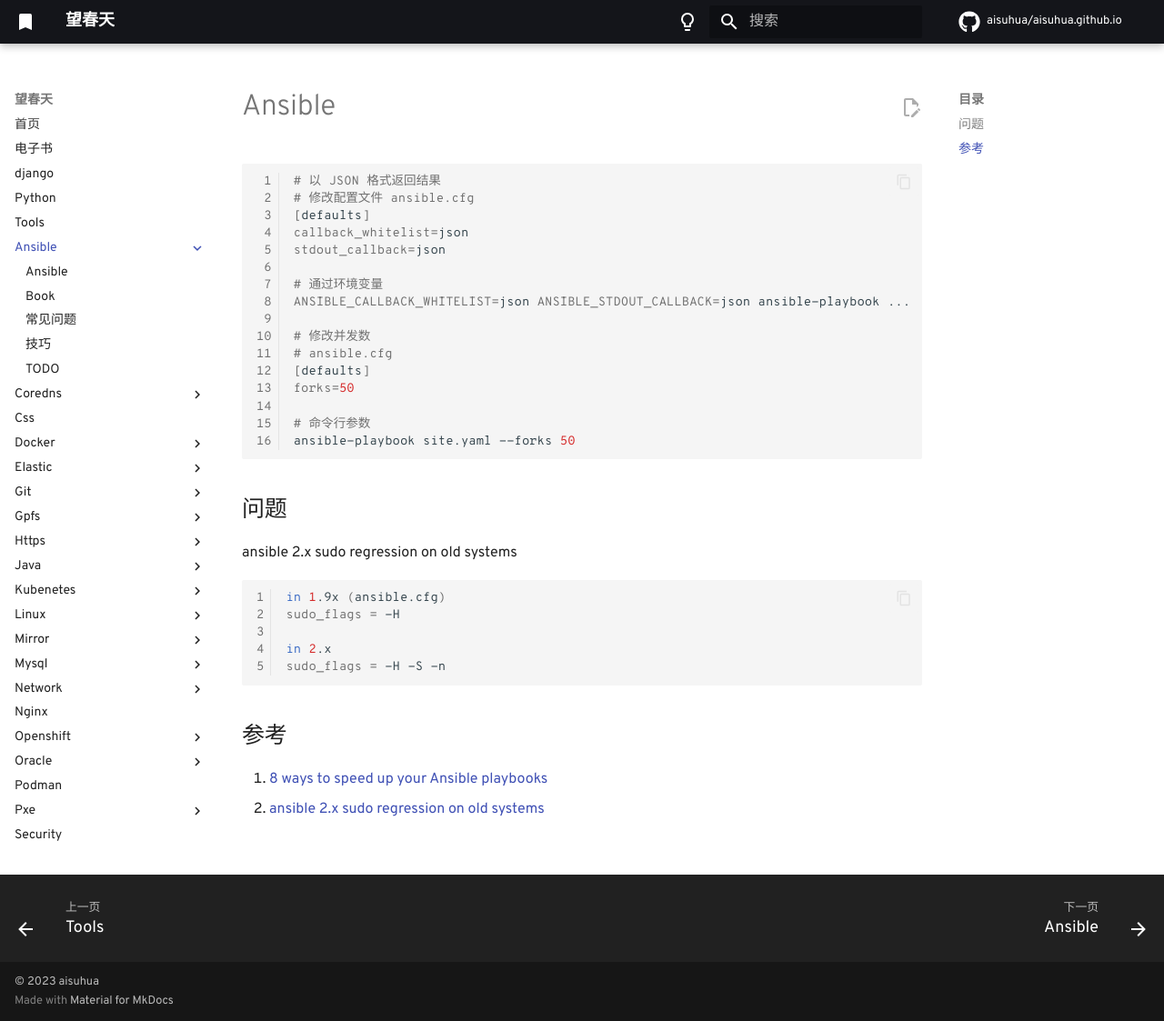
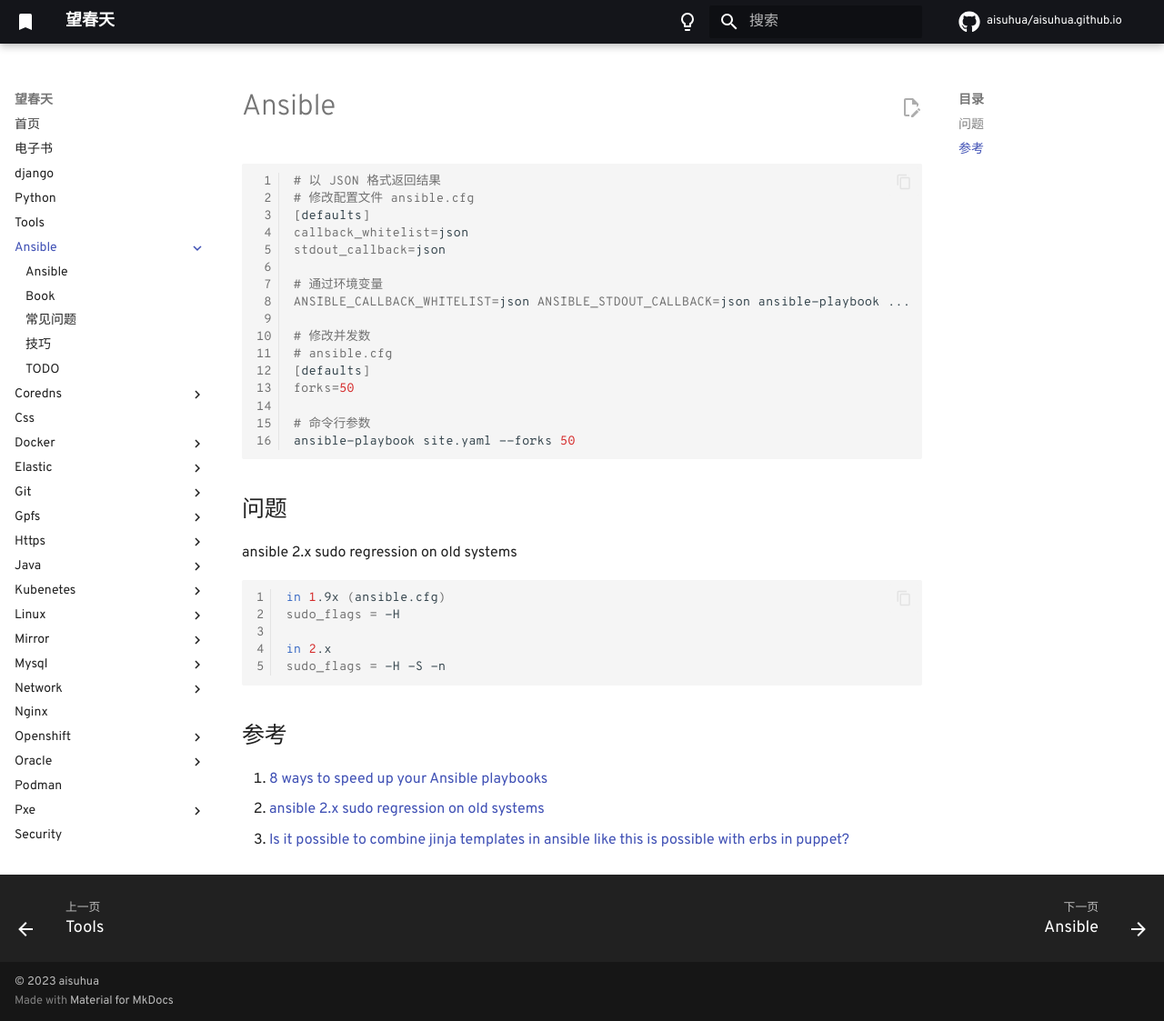
Before and after one commit to aisuhua/aisuhua.github.io, an MkDocs documentation site: the page built from docs/ansible/index.md, in a window 1280 px wide and 1123 px high. Shown: the whole window at 91% size. Built offline with MkDocs 1.6.1 and Material for MkDocs 9.7.7, drawn with Linux system fonts in a browser that asks for light colours; comment, search, counter and statistics services are not loaded.

Commit message:
README.md

```diff
--- a/docs/ansible/index.md
+++ b/docs/ansible/index.md
@@ -35,3 +35,4 @@
 
 1. [8 ways to speed up your Ansible playbooks](https://www.redhat.com/sysadmin/faster-ansible-playbook-execution)
 2. [ansible 2.x sudo regression on old systems](https://github.com/ansible/ansible/issues/13941)
+3. [Is it possible to combine jinja templates in ansible like this is possible with erbs in puppet?](https://devops.stackexchange.com/questions/1558/is-it-possible-to-combine-jinja-templates-in-ansible-like-this-is-possible-with)
```
